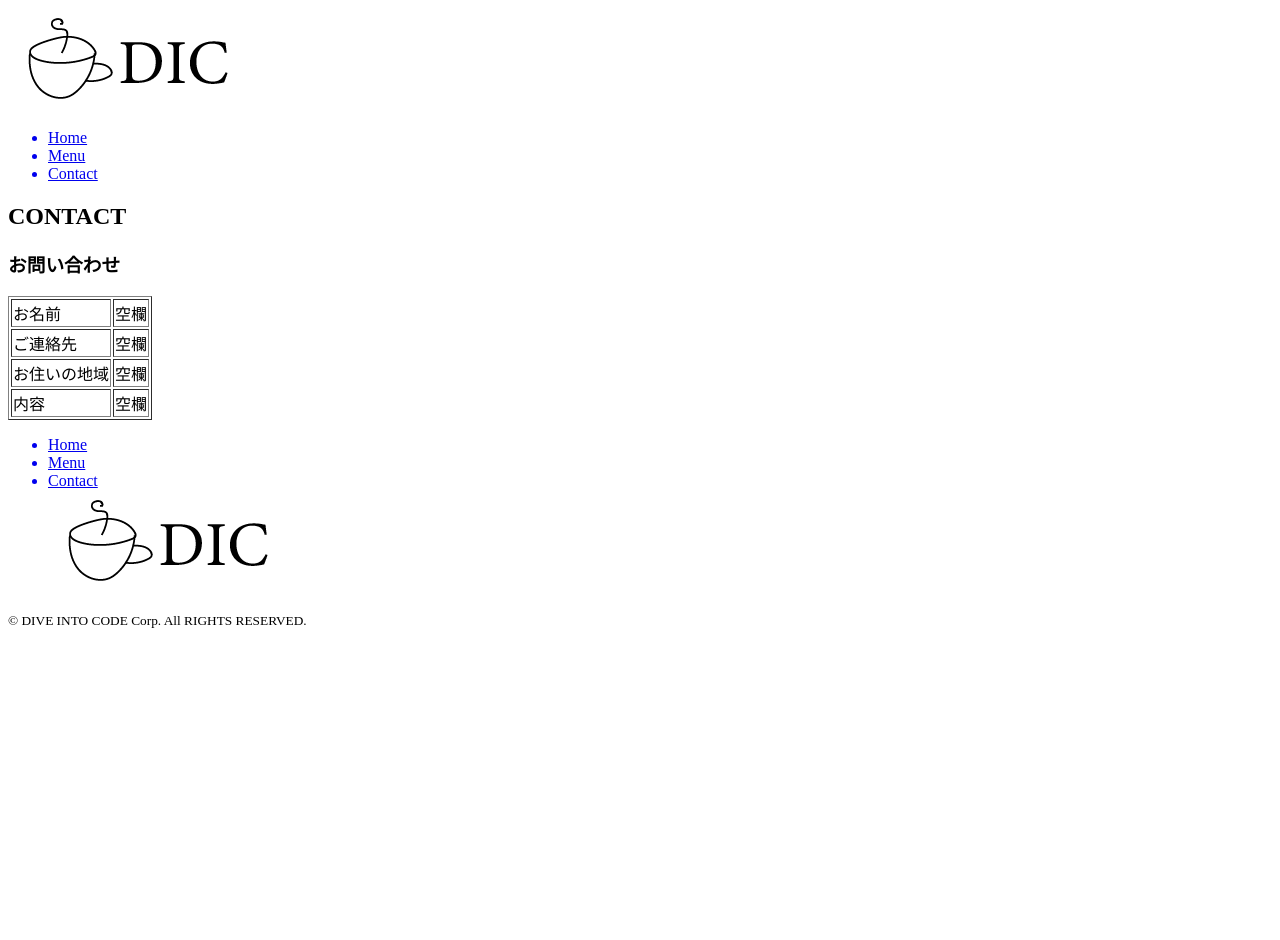
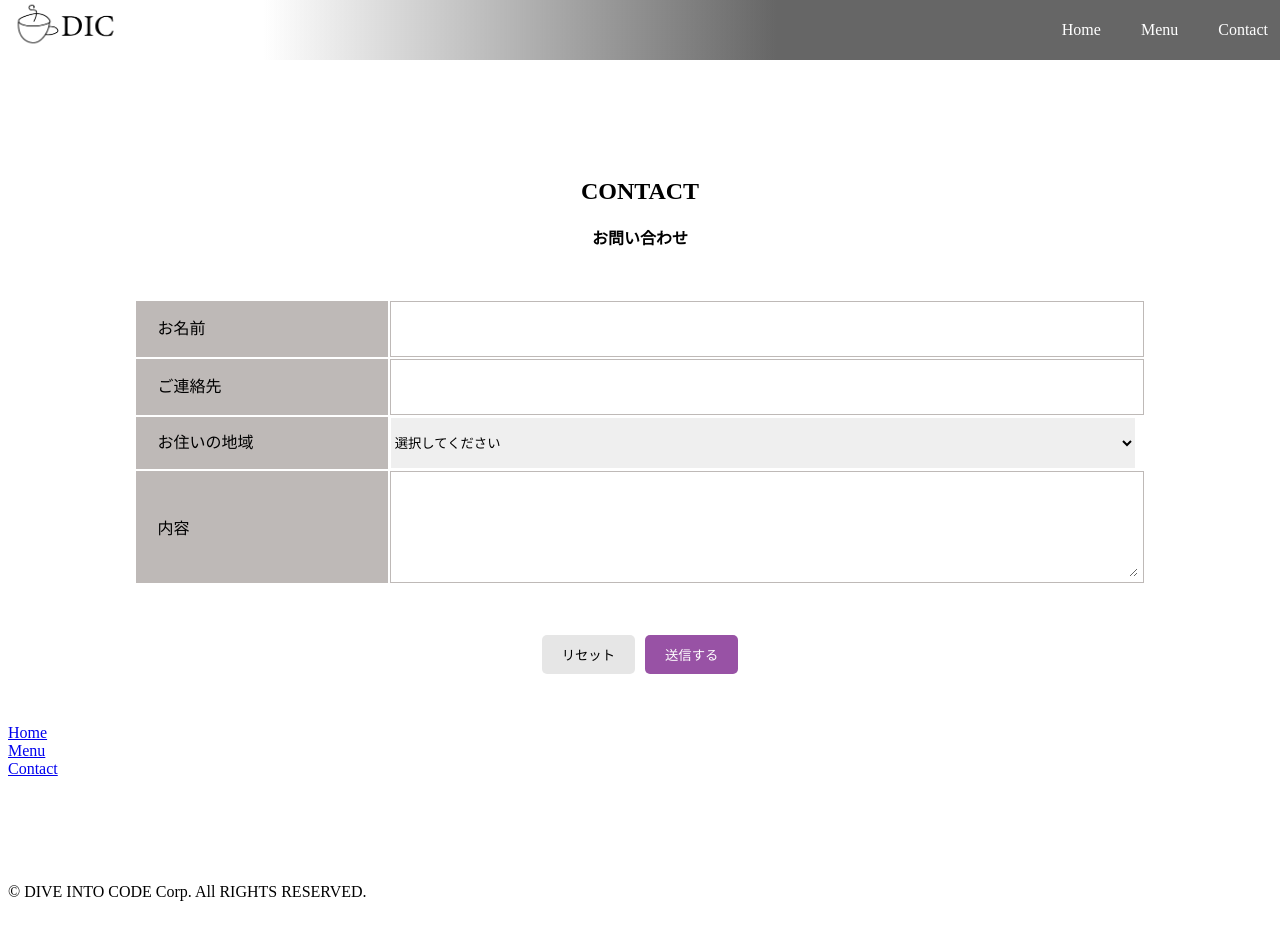
Before and after one commit to k-s-p/dic_cafe, a plain HTML site: page contact.html in a window 1280 px wide. Before the commit the page ends 800 px from the top, so only its background shows below. Drawn offline with Linux system fonts and the light colour scheme; a web font is replaced by a local one.

Commit message:
create test.md

```diff
--- a/contact.html
+++ b/contact.html
@@ -1,69 +1,90 @@
 <!DOCTYPE html>
-<html lang="ja">
+<html>
   <head>
-    <meta charset="utf-8">
-    <header>
-      <nav>
-        <!-- グローバルナビゲーション -->
-        <a href="index.html"><img src="images/sample_logo_k.png"></a>
-        <ul>
-          <a href="index.html">
+    <title>DIC cafe</title>
+    <link href="css/nomalize.css" rel="stylesheet">
+    <link href="css/main.css" rel="stylesheet">
+    <link href="css/contact.css" rel="stylesheet">
+    <link href="https://fonts.googleapis.com/css?family=Sawarabi+Mincho" rel="stylesheet">
+  </head>
+  <body>
+    <header class="sub_header">
+      <nav class="header_nav">
+        <a href="index.html"><img src="images/sample_logo_k.png" class="logo"></a>
+        <ul class="global_nav">
+          <a href="index.html" class="global_nav_item">
             <li>Home</li>
           </a>
-          <a href="#">
+          <a href="blueberry_pancakes.html" class="global_nav_item">
             <li>Menu</li>
           </a>
-          <a href="contact.html">
+          <a href="contact.html" class="global_nav_item">
             <li>Contact</li>
           </a>
         </ul>
       </nav>
     </header>
-    <title>DIC cafe</title>
-  </head>
-  <body>
-    <section>
+    <section class="section_inner">
+      <div class="section_title">
         <h1>CONTACT</h1>
-      <h3>お問い合わせ</h3>
+        <p>お問い合わせ</p>
+      </div>
+      <form action="#" method="POST">
+        <table class="contact">
+          <tr class="contact_line">
+            <td class="contact_sign"><label for="name">お名前</label></td>
+            <td class="contact_input"><input type="text" name="name" id="name"></td>
+          </tr>
+          <tr class="contact_line">
+            <td class="contact_sign"><label for="phonenumber">ご連絡先</label></td>
+            <td class="contact_input"><input type="tel" name="phonenumber" id="phonenumber"></td>
+          </tr>
+          <tr class="contact_line">
+            <td class="contact_sign"><label for="region">お住いの地域</label></td>
+            <td>
+              <select id="region">
+                <option value="0">選択してください</option>
+                <option value="1">北海道</option>
+                <option value="2">東北</option>
+                <option value="3">関東</option>
+                <option value="4">中部</option>
+                <option value="5">近畿</option>
+                <option value="6">中国・四国</option>
+                <option value="7">九州</option>
+              </select>
+            </td>
+          </tr>
+          <tr class="contact_content">
+            <td class="contact_sign"><label for="content">内容</label></td>
+            <td class="contact_input"><textarea name="content" id="content"></textarea></td>
+          </tr>
+        </table>
+        <div class="contact_btn_area">
+          <button type="reset" class="contact_btn reset_btn">リセット</button>
+          <button type="submit" class="contact_btn submit_btn">送信する</button>
+        </div>
+      </form>
     </section>
-    <section>
-      <table border=1>
-        <tr>
-          <td>お名前</td>
-          <td>空欄</td>
-        </tr>
-        <tr>
-          <td>ご連絡先</td>
-          <td>空欄</td>
-        </tr>
-        <tr>
-          <td>お住いの地域</td>
-          <td>空欄</td>
-        </tr>
-        <tr>
-          <td>内容</td>
-          <td>空欄</td>
-        </tr>
-
-      </table>
-    </section>
-  </body>
-  <footer>
+    <footer class="footer">
       <nav>
-      <!-- ナビゲーション -->
-      <ul>
-        <a href="index.html">
+        <ul class="footer_nav">
+          <a href="index.html" class="footer_nav_item">
             <li>Home</li>
           </a>
-        <a href="#">
+          <a href="blueberry_pancakes.html" class="footer_nav_item">
             <li>Menu</li>
           </a>
-        <a href="contact.html">
+          <a href="contact.html" class="footer_nav_item">
             <li>Contact</li>
           </a>
-        <a href="index.html"><img src="images/sample_logo_k.png"></a>
+          <a href="index.html" class="footer_nav_item">
+            <li>
+              <img src="images/sample_logo_w.png" class="footer_logo">
+            </li>
+          </a>
         </ul>
       </nav>
-    <small>© DIVE INTO CODE Corp. All RIGHTS RESERVED.</small>
+      <p class="footer_right">© DIVE INTO CODE Corp. All RIGHTS RESERVED.</p>
     </footer>
+  </body>
 </html>
--- /dev/null
+++ b/css/contact.css
@@ -0,0 +1,59 @@
+@charset "utf-8";
+
+.sub_header {
+  padding-bottom: 100px;
+}
+
+.contact {
+  width: 100%;
+  margin-bottom: 30px;
+}
+.contact_line {
+  height: 50px;
+  line-height: 50px;
+}
+.contact_sign {
+  width: 25%;
+  background: #beb9b7;
+  border: solid 1px #beb9b7;
+  text-align: left;
+  padding: 0 20px;
+}
+.contact_input {
+  width: 75%;
+  border: solid 1px #beb9b7;
+}
+.contact_content {
+  height: 100px;
+}
+
+.contact_input input, select, textarea {
+  border: none;
+  width: 99%;
+}
+.contact_input input, select {
+  height: 50px;
+}
+.contact_input textarea {
+  height: 100px;
+}
+.contact_btn_area {
+  display: flex;
+  justify-content: center;
+  padding: 20px 0;
+}
+.contact_btn {
+  padding: 10px 20px;
+  border: none;
+  border-radius: 5px;
+}
+.contact_btn + .contact_btn{
+  margin-left: 10px;
+}
+.submit_btn {
+  background: #9852a5;
+  color: #fff;
+}
+.reset_btn {
+  background: #e6e6e6;
+}
--- a/css/main.css
+++ b/css/main.css
@@ -1,5 +1,85 @@
 @charset "utf-8";
-
+html {
+  height: 100%;
+}
+body {
+  position: relative;
+  padding-bottom: 75px;
+  min-height: 100%;
+}
+li {
+  list-style: none;
+}
+p, ul {
+  margin: 0;
+  padding: 0;
+}
+div,li {
+  box-sizing: border-box;
+}
+.header_nav {
+  background: linear-gradient(90deg, #fff 20%, rgba(0,0,0,.6) 60%);
+  display: flex;
+  height: 60px;
+  justify-content: space-between;
+  align-items: stretch;
+  position: fixed;
+  top: 0;
+  width: 100%;
+}
+.global_nav_item {
+  color: #fff;
+  text-decoration: none;
+  display: flex;
+  align-items: center;
+  padding: 0 20px;
+}
+.global_nav_item:hover {
+  background: #fff;
+  color: #42210b;
+}
+.global_nav {
+  display: flex;
+  align-items: stretch;
+}
+.logo {
+  width: 120px;
+  display: flex;
+  align-items: center;
+}
+.logo img{
+  width: 100%;
+}
 .section_inner {
-    padding: 50px 10% 30px;
-  }
+  padding: 50px 10% 30px;
+}
+.key {
+  height: 500px;
+  background: center / cover no-repeat url("../images/sample_key.jpg");
+  font-family: 'Noto Serif JP', serif;
+  font-weight: bold;
+}
+.key h1{
+  font-size: 2.5rem;
+}
+.section_title {
+  font-family: 'Noto Serif JP', serif;
+  font-weight: bold;
+  text-align: center;
+  margin-bottom: 50px;
+}
+.menu_title {
+  display: inline-block;
+  font-family: 'Noto Serif JP', serif;
+  font-size: 1.5rem;
+  color: #42210b;
+  border-bottom: solid #42210b 1px;
+  margin-bottom: 20px;
+}
+.center {
+  text-align: center;
+}
+.caffee_menu_image {
+  width: 20%;
+  border-radius: 50%;
+}
```
Also changed, not shown: index.html (+44 -35 lines), 1 other file. Lines whose indentation alone changed are shown as unchanged.
